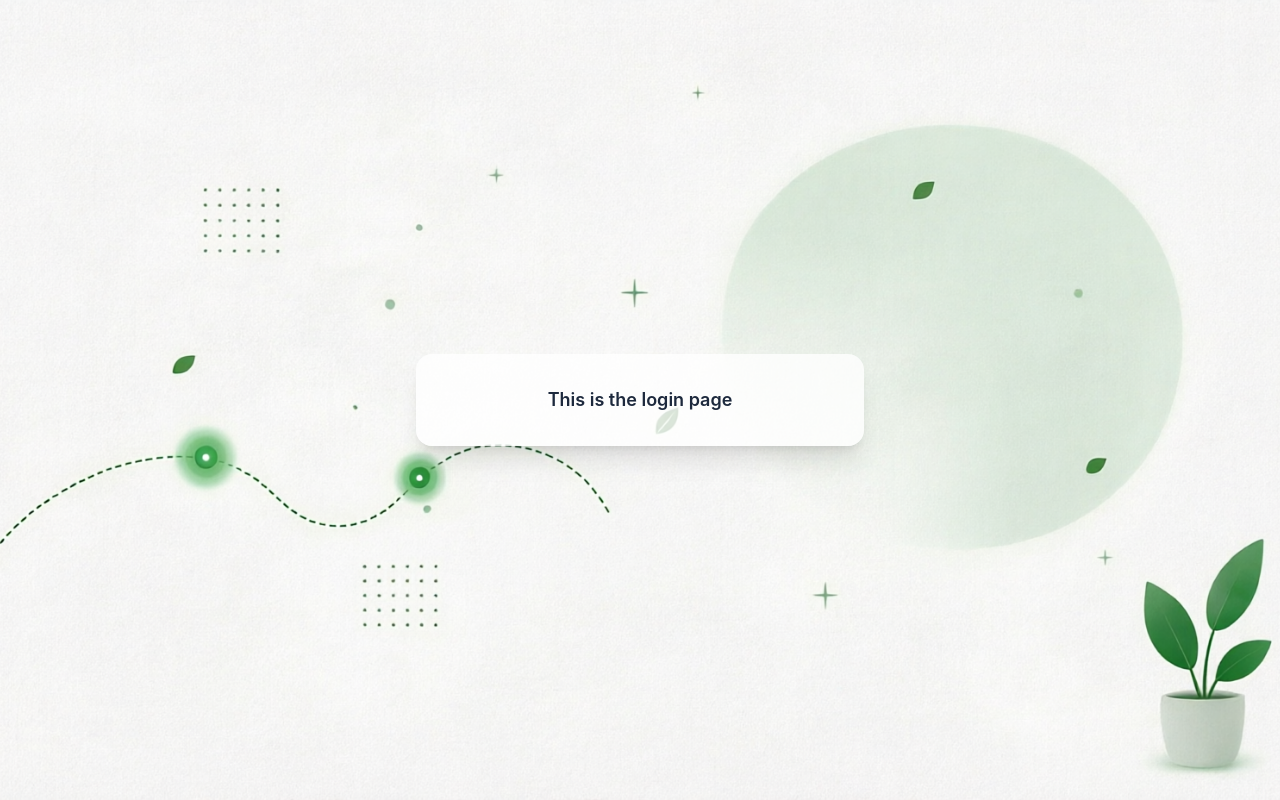
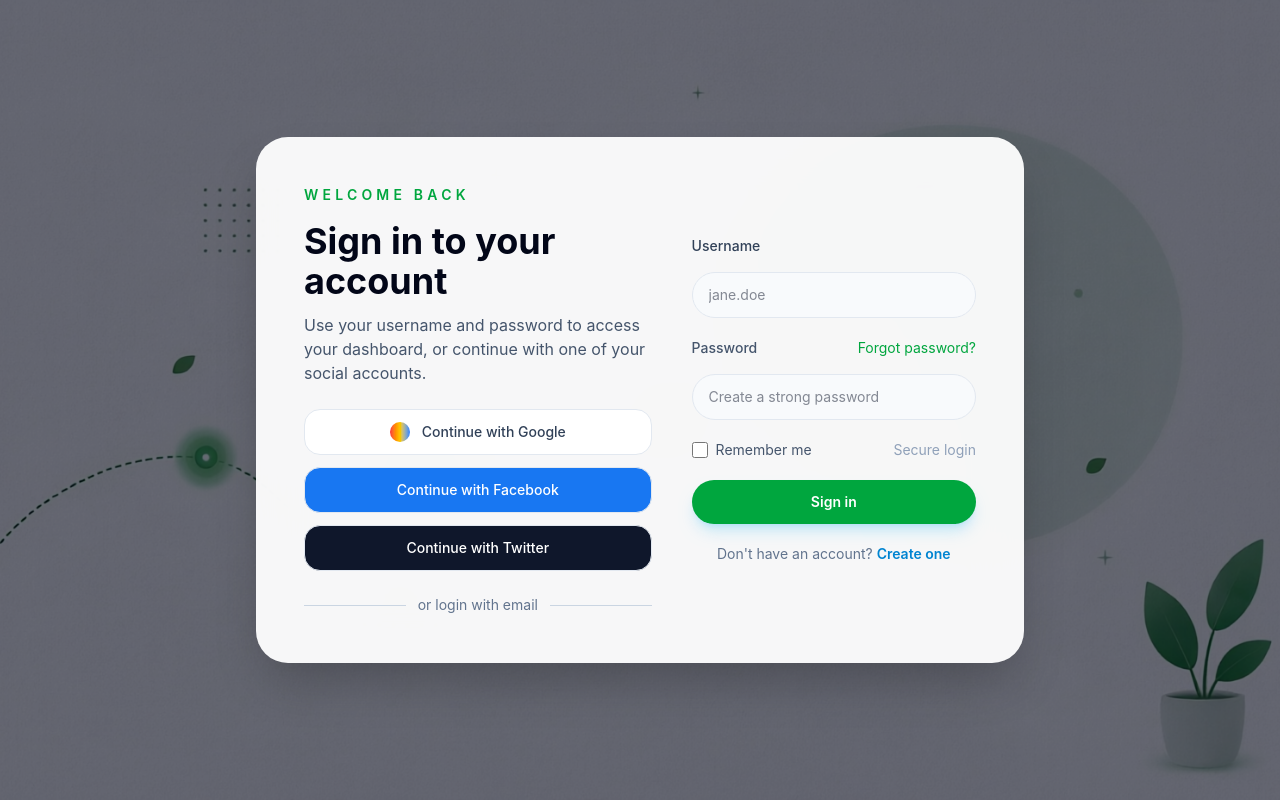
Before and after one commit to EnergyOG/Dr.Excel-new, a React (Vite) app in the folder Project_1/frontend/dr-excel/: page / in a window 1280 px wide. Built offline with nearby package versions, Linux system fonts and the light colour scheme.

Commit message:
login page structured

```diff
--- a/Project_1/frontend/dr-excel/src/login-page/Loginpage.jsx
+++ b/Project_1/frontend/dr-excel/src/login-page/Loginpage.jsx
@@ -1,13 +1,105 @@
+import { useState } from "react"
 import background from "/login-background.png"
 
 function Loginpage() {
+  const [username, setUsername] = useState("")
+  const [password, setPassword] = useState("")
+  const [remember, setRemember] = useState(false)
+
+  const handleSubmit = (event) => {
+    event.preventDefault()
+    console.log({ username, password, remember })
+    alert("Login submitted: " + username)
+  }
+
   return (
     <div
       className="min-h-screen bg-cover bg-center flex items-center justify-center"
       style={{ backgroundImage: `url(${background})` }}
     >
-      <div className="bg-white/80 p-8 rounded-2xl shadow-xl max-w-md w-full text-center">
-        <p className="text-lg font-semibold text-slate-800">This is the login page</p>
+      <div className="absolute inset-0 bg-slate-950/60"></div>
+      <div className="relative max-w-3xl w-full mx-4 p-8 md:p-12 bg-white/95 backdrop-blur-xl rounded-[2rem] shadow-2xl overflow-hidden">
+        <div className="grid md:grid-cols-[1.1fr_0.9fr] gap-10 items-center">
+          <div className="space-y-6">
+            <div>
+              <p className="text-sm uppercase tracking-[0.3em] text-green-600 font-semibold">Welcome Back</p>
+              <h1 className="mt-4 text-4xl font-bold text-slate-950">Sign in to your account</h1>
+              <p className="mt-3 text-slate-600">Use your username and password to access your dashboard, or continue with one of your social accounts.</p>
+            </div>
+
+            <div className="space-y-3">
+              <button className="w-full inline-flex items-center justify-center gap-3 rounded-2xl border border-slate-200 bg-white px-5 py-3 text-sm font-medium text-slate-700 transition hover:bg-slate-50">
+                <span className="h-5 w-5 rounded-full bg-gradient-to-r from-red-500 via-yellow-400 to-blue-500"></span>
+                Continue with Google
+              </button>
+              <button className="w-full inline-flex items-center justify-center gap-3 rounded-2xl border border-slate-200 bg-[#1877F2] px-5 py-3 text-sm font-medium text-white transition hover:bg-[#166fe5]">
+                Continue with Facebook
+              </button>
+              <button className="w-full inline-flex items-center justify-center gap-3 rounded-2xl border border-slate-200 bg-slate-900 px-5 py-3 text-sm font-medium text-white transition hover:bg-slate-800">
+                Continue with Twitter
+              </button>
+            </div>
+
+            <div className="flex items-center gap-3 text-sm text-slate-500">
+              <span className="h-px flex-1 bg-slate-300"></span>
+              <span>or login with email</span>
+              <span className="h-px flex-1 bg-slate-300"></span>
+            </div>
+          </div>
+
+          <form onSubmit={handleSubmit} className="space-y-5">
+            <div className="grid gap-4">
+              <label className="block text-sm font-medium text-slate-700">Username</label>
+              <input
+                type="text"
+                value={username}
+                onChange={(e) => setUsername(e.target.value)}
+                placeholder="jane.doe"
+                className="w-full rounded-3xl border border-slate-200 bg-slate-50 px-4 py-3 text-sm text-slate-900 outline-none transition focus:border-sky-500 focus:ring-4 focus:ring-sky-100"
+                required
+              />
+            </div>
+
+            <div className="grid gap-4">
+              <div className="flex items-center justify-between text-sm text-slate-600">
+                <label className="font-medium">Password</label>
+                <button type="button" className="text-green-600 hover:underline">Forgot password?</button>
+              </div>
+              <input
+                type="password"
+                value={password}
+                onChange={(e) => setPassword(e.target.value)}
+                placeholder="Create a strong password"
+                className="w-full rounded-3xl border border-slate-200 bg-slate-50 px-4 py-3 text-sm text-slate-900 outline-none transition focus:border-sky-500 focus:ring-4 focus:ring-sky-100"
+                required
+              />
+            </div>
+
+            <div className="flex items-center justify-between gap-4 text-sm text-slate-600">
+              <label className="inline-flex items-center gap-2">
+                <input
+                  type="checkbox"
+                  checked={remember}
+                  onChange={(e) => setRemember(e.target.checked)}
+                  className="h-4 w-4 rounded border-slate-300 text-sky-600 focus:ring-sky-500"
+                />
+                Remember me
+              </label>
+              <span className="text-slate-400">Secure login</span>
+            </div>
+
+            <button
+              type="submit"
+              className="w-full rounded-3xl bg-green-600 px-5 py-3 text-sm font-semibold text-white shadow-lg shadow-sky-500/20 transition hover:bg-green-700"
+            >
+              Sign in
+            </button>
+
+            <p className="text-center text-sm text-slate-500">
+              Don&apos;t have an account? <button type="button" className="font-semibold text-sky-600 hover:underline">Create one</button>
+            </p>
+          </form>
+        </div>
       </div>
     </div>
   )
```
